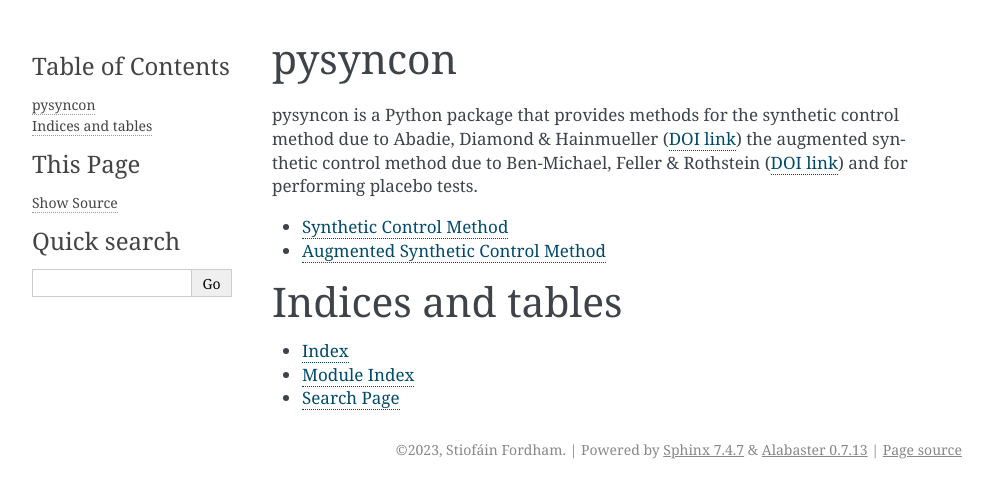
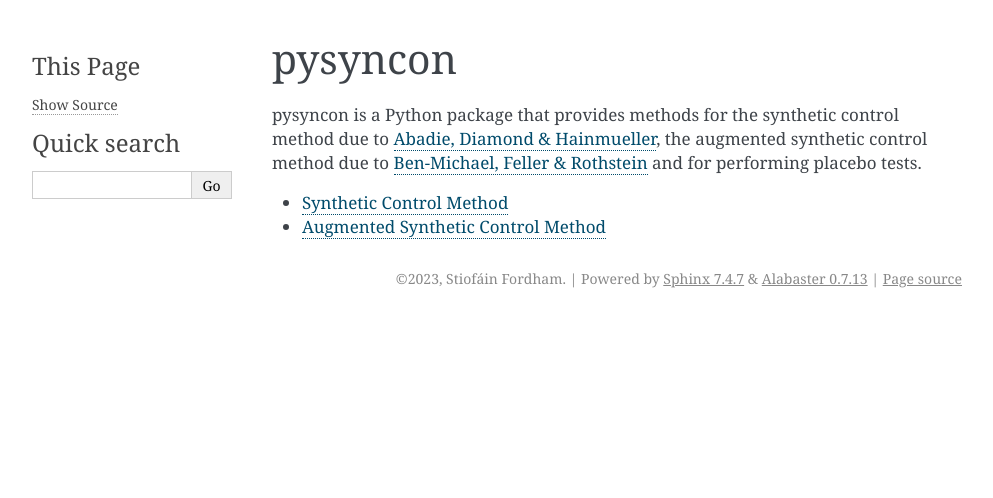
Before and after one commit to sdfordham/pysyncon, a Sphinx documentation site: the page built from doc/source/index.rst, in a window 1280 px wide. Shown: the top 498 px of the page, without its empty margins (148-1141 px from the left). Built offline with Sphinx 7.4.7, drawn with Linux system fonts in a browser that asks for light colours.

Commit message:
More info on scm

```diff
--- a/doc/source/conf.py
+++ b/doc/source/conf.py
@@ -12,7 +12,6 @@
 extensions = [
     "sphinx.ext.autodoc",
     "sphinx.ext.napoleon",
+    "sphinx.ext.mathjax"
 ]
-templates_path = ["_templates"]
 html_theme = "alabaster"
-html_static_path = ["_static"]
--- a/doc/source/index.rst
+++ b/doc/source/index.rst
@@ -2,21 +2,13 @@
 ========
 
 pysyncon is a Python package that provides methods for the synthetic control
-method due to Abadie, Diamond & Hainmueller
-(`DOI link <http://dx.doi.org/10.1198/jasa.2009.ap08746>`_) the augmented
-synthetic control method due to Ben-Michael, Feller & Rothstein
-(`DOI link <https://doi.org/10.3386/w28885>`_) and for performing placebo tests.
+method due to `Abadie, Diamond & Hainmueller <http://dx.doi.org/10.1198/jasa.2009.ap08746>`_,
+the augmented synthetic control method due to
+`Ben-Michael, Feller & Rothstein <http://doi.org/10.3386/w28885>`_ and for
+performing placebo tests.
 
 .. toctree::
    :maxdepth: 1
 
    Synthetic Control Method <synth>
    Augmented Synthetic Control Method <augsynth>
-
-
-Indices and tables
-==================
-
-* :ref:`genindex`
-* :ref:`modindex`
-* :ref:`search`
```
Also changed, not shown: doc/source/synth.rst (+19 -0 lines), 1 other file.
